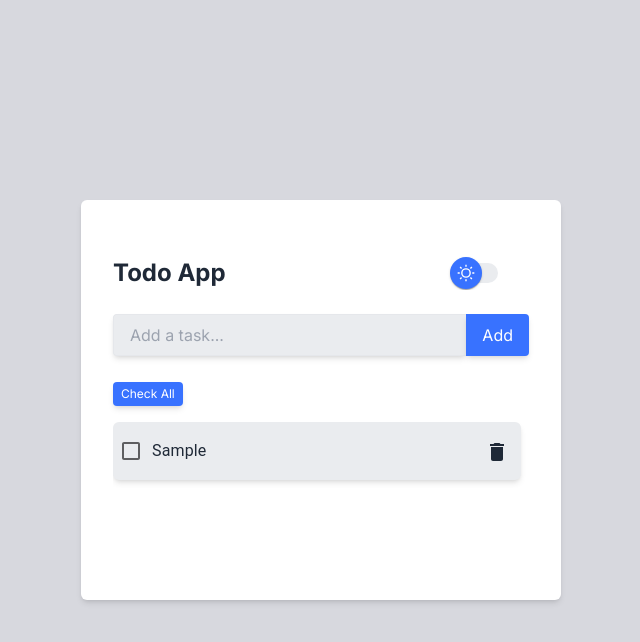
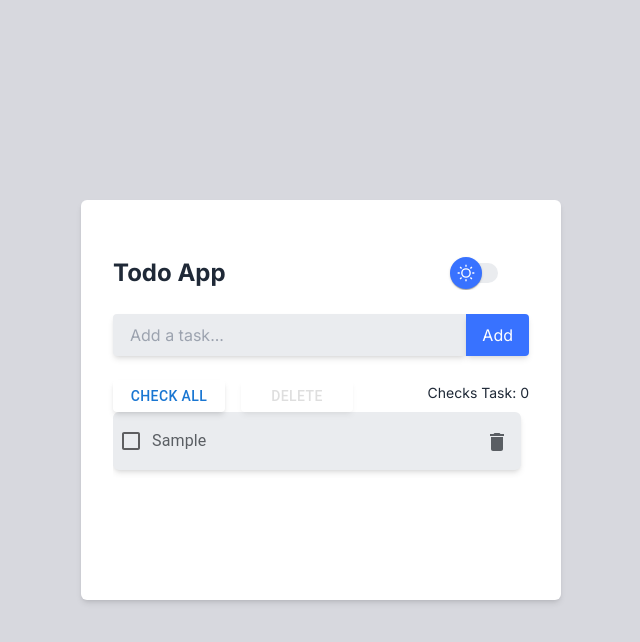
Before and after one commit to masaki-makun/NextJsTodoApp, a Next.js app: page / in a window 1280 px wide. Both pictures are taken after typing "Sample" into the empty fields and a click on the button "Add". Shown: the top 642 px of the page, without its empty margins (319-959 px from the left). Built offline with nearby package versions, Linux system fonts and the light colour scheme.

Commit message:
change page.tsx

```diff
--- a/src/app/globals.css
+++ b/src/app/globals.css
@@ -44,8 +44,6 @@
       border-radius: 0.375rem;
     }
   }
-
-
 }
 
 body {
--- a/src/app/page.tsx
+++ b/src/app/page.tsx
@@ -1,21 +1,12 @@
 'use client';
 
 import React, { useState, useEffect, ChangeEvent, FormEvent } from 'react';
-import Router, { useRouter } from 'next/router';
 import { styled } from '@mui/material/styles';
-import Link from 'next/link';
 import FormControlLabel from '@mui/material/FormControlLabel';
 import Checkbox from '@mui/material/Checkbox';
 import Switch from '@mui/material/Switch';
 import Button from '@mui/material/Button';
 import DeleteIcon from '@mui/icons-material/Delete';
-import MenuIcon from '@mui/icons-material/Menu';
-import IconButton from '@mui/material/IconButton';
-import Drawer from '@mui/material/Drawer';
-import Box from '@mui/material/Box';
-import Avatar from '@mui/material/Avatar';
-import Typography from '@mui/material/Typography';
-import SignIn from '@/app/pages/components/SignIn/page';
 
 const MaterialUISwitch = styled(Switch)(({ theme }) => ({
   width: 62,
@@ -74,6 +65,7 @@ const TodoApp: React.FC = () => {
   const [inputValue, setInputValue] = useState('');
   const [darkMode, setDarkMode] = useState(false);
   const [menuOpen, setMenuOpen] = useState(false);
+  const deleteButtonDisabled = todos.some((todo) => todo.completed);
 
   useEffect(() => {
     if (darkMode) {
@@ -93,13 +85,13 @@ const TodoApp: React.FC = () => {
   };
 
   const handleDeleteTask = (index: number) => {
-    if (window.confirm('削除しますか？')) {
+    if (window.confirm('Delete checked tasks?')) {
       setTodos(todos.filter((_, i) => i !== index));
     }
   };
 
   const handleDeleteCompletedTasks = () => {
-    if (window.confirm('完了したタスクをすべて削除しますか？')) {
+    if (window.confirm('Delete all selected tasks?')) {
       setTodos(todos.filter((todo) => !todo.completed));
     }
   };
@@ -138,53 +130,54 @@ const TodoApp: React.FC = () => {
       }
     }, [todos]);
     return (
-      <>
-        <button
+      <div>
+        <div className='flex flex-row justify-between'>
+          <div className='flex flex-row gap-4'>
+            <Button
               onClick={handleToggleTasks}
-          className={`text-white text-xs py-1 px-2 rounded mb-4 transition hover:opacity-50 shadow-md ${
+              className={`text-white text-xs py-1 px-2 rounded mb-4 transition hover:opacity-50 shadow-md min-w-28 w-28 h-8 min-h-8 ${
                 darkMode
                   ? 'bg-primary-button-dark shadow-shadow-dark '
                   : 'bg-primary-button-light shadow-shadow-light'
               } `}
             >
               {label}
-        </button>
-      </>
+            </Button>
+            {deleteButtonDisabled && (
+              <Button
+                onClick={handleDeleteCompletedTasks}
+                className={`bg-red-500 text-white text-xs py-1 px-2 rounded mb-4 transition shadow-md min-w-28 w-28 h-8 min-h-8${
+                  darkMode ? 'hover:bg-red-600' : 'hover:bg-red-400'
+                }`}
+              >
+                Delete
+              </Button>
+            )}
+            {!deleteButtonDisabled && (
+              <Button
+                onClick={handleDeleteCompletedTasks}
+                className={`bg-red-700 text-white text-xs py-1 px-2 rounded mb-4 transition shadow-md min-w-28 w-28 opacity-50 h-8 min-h-8`}
+                disabled
+              >
+                Delete
+              </Button>
+            )}
+          </div>
+          <div>
+            <p
+              className={`mb-2 text-sm transition inline-block ${
+                darkMode ? 'text-white' : 'text-gray-800'
+              }`}
+            >
+              Checks Task: {completedCount}
+            </p>
+          </div>
+        </div>
+      </div>
     );
   };
 
   const completedCount = todos.filter((todo) => todo.completed).length;
-
-  const AllClearButton = () => {
-    const completedLength = todos.filter((todo) => todo.completed).length;
-    if (completedLength === 0 || completedLength < todos.length) {
-      return (
-        <>
-          <Button
-            onClick={handleAllCompletedTasks}
-            className={`text-white text-xs py-1 px-2 rounded mb-4 transition hover:opacity-50 ${
-              darkMode
-                ? 'bg-primary-button-dark shadow-shadow-dark '
-                : 'bg-primary-button-light shadow-shadow-light'
-            } `}
-          >
-            Check All
-          </Button>
-        </>
-      );
-    } else {
-      return (
-        <>
-          <Button
-            className={`bg-input-light text-primary-text-light py-1 px-2 rounded mb-4 transition `}
-            onClick={handleAllNotCompletedTasks}
-          >
-            Uncheck All
-          </Button>
-        </>
-      );
-    }
-  };
 
   return (
     <div className='w-screen h-screen grid place-items-center overflow-hidden '>
@@ -201,12 +194,6 @@ const TodoApp: React.FC = () => {
           >
             Todo App
           </h1>
-          {/* <IconButton
-            onClick={() => setMenuOpen(true)}
-            className={`${darkMode ? 'text-white' : 'text-black'}`}
-          >
-            <MenuIcon />
-          </IconButton> */}
           <FormControlLabel
             control={
               <MaterialUISwitch
@@ -217,9 +204,7 @@ const TodoApp: React.FC = () => {
                 defaultChecked
               />
             }
-                className={`m-0 ${
-                  darkMode ? 'text-white' : 'text-gray-800'
-                }`}
+            className={`m-0 ${darkMode ? 'text-white' : 'text-gray-800'}`}
             label=''
           />
         </div>
@@ -230,7 +215,7 @@ const TodoApp: React.FC = () => {
             value={inputValue}
             onChange={(e: ChangeEvent<HTMLInputElement>) => setInputValue(e.target.value)}
             placeholder='Add a task...'
-            className={`flex-1 rounded-l border border-r-0 py-2 px-4 shadow-md ${
+            className={`flex-1 rounded-l border border-r-0 py-2 px-4 shadow-md border-transparent ${
               darkMode
                 ? 'bg-input-dark text-primary-text-dark shadow-shadow-dark'
                 : 'bg-input-light text-primary-text-light shadow-shadow-light'
@@ -254,22 +239,15 @@ const TodoApp: React.FC = () => {
           <>
             <HandleToggleAllTasks />
             {completedCount > 0 && (
-              <>
+              <div>
                 <p
-                  className={`mb-2 text-sm transition ${darkMode ? 'text-white' : 'text-gray-800'}`}
+                  className={`mb-2 text-sm transition inline-block ${
+                    darkMode ? 'text-white' : 'text-gray-800'
+                  }`}
                 >
                   Checks Task: {completedCount}
                 </p>
-
-                <button
-                  onClick={handleDeleteCompletedTasks}
-                  className={`bg-red-500 text-white text-xs py-1 px-2 rounded mb-4 transition shadow-md ${
-                    darkMode ? 'hover:bg-red-600' : 'hover:bg-red-400'
-                  }`}
-                >
-                  Delete
-                </button>
-              </>
+              </div>
             )}
             <ul
               className={`transition overflow-y-scroll max-h-96 ${
@@ -281,8 +259,8 @@ const TodoApp: React.FC = () => {
                   key={index}
                   className={`flex items-center mb-2 mr-2 shadow-md rounded-md p-2 transition hover:opacity-50 ${
                     darkMode
-                      ? 'bg-input-dark text-primary-text-dark'
-                      : 'bg-input-light text-primary-text-light'
+                      ? 'bg-input-dark text-secondary-text-dark'
+                      : 'bg-input-light text-secondary-text-light'
                   } ${todo.completed ? 'opacity-50' : ''}`}
                 >
                   <FormControlLabel
@@ -291,7 +269,7 @@ const TodoApp: React.FC = () => {
                         checked={todo.completed}
                         onChange={() => handleToggleTask(index)}
                         className={`${
-                          darkMode ? 'text-primary-text-dark' : 'text-primary-text-light'
+                          darkMode ? 'text-secondary-text-dark' : 'text-secondary-text-light'
                         }`}
                       />
                     }
@@ -306,66 +284,17 @@ const TodoApp: React.FC = () => {
                         : 'hover:text-gray-400 text-primary-text-light'
                     }`}
                   >
-                    <DeleteIcon />
+                    <DeleteIcon
+                      className={`${
+                        darkMode ? 'text-secondary-text-dark' : 'text-secondary-text-light'
+                      }`}
+                    />
                   </button>
                 </li>
               ))}
             </ul>
           </>
         )}
-
-        {/* <Drawer
-          anchor='right'
-          open={menuOpen}
-          onClose={() => setMenuOpen(false)}
-          className='rounded-md max-h-[80%] min-h-[50%] h-min top-[25%]'
-        >
-          <Box
-            sx={{
-              width: '50vw',
-              height: '100%',
-              bgcolor: darkMode ? 'grey' : 'white',
-              color: darkMode ? 'white' : 'black',
-              p: 2,
-            }}
-            align='center'
-          >
-            <div className='flex flex-col gap-2 items-center'>
-              <Box sx={{ display: 'flex', justifyContent: 'center', mb: 2 }}>
-                <Avatar />
-              </Box>
-              <h2 className='text-xl font-bold mb-4'>UserName</h2>
-              <h3 className='text-lg font-bold mb-4'>Settings</h3>
-              <form className='flex mb-6 '>
-                <Link
-                  className={`text-white shadow-md inline-block text-center w-full rounded-md px-4 py-2 hover:bg-blue-800 transition ${
-                    darkMode
-                      ? 'bg-primary-button-dark shadow-shadow-dark '
-                      : 'bg-primary-button-light shadow-shadow-light'
-                  }`}
-                  href='pages/components/SignIn'
-                >
-                  Sign In
-                </Link>
-              </form>
-              <FormControlLabel
-                control={
-                  <MaterialUISwitch
-                    color='secondary'
-                    checked={darkMode}
-                    onChange={() => setDarkMode(!darkMode)}
-                    sx={{ m: 1 }}
-                    defaultChecked
-                  />
-                }
-                className={`m-0 transition bottom-4 fixed ${
-                  darkMode ? 'text-white' : 'text-gray-800'
-                }`}
-                label='Switch to dark mode'
-              />
-            </div>
-          </Box>
-        </Drawer> */}
       </div>
     </div>
   );
```
Lines whose indentation alone changed are shown as unchanged.
